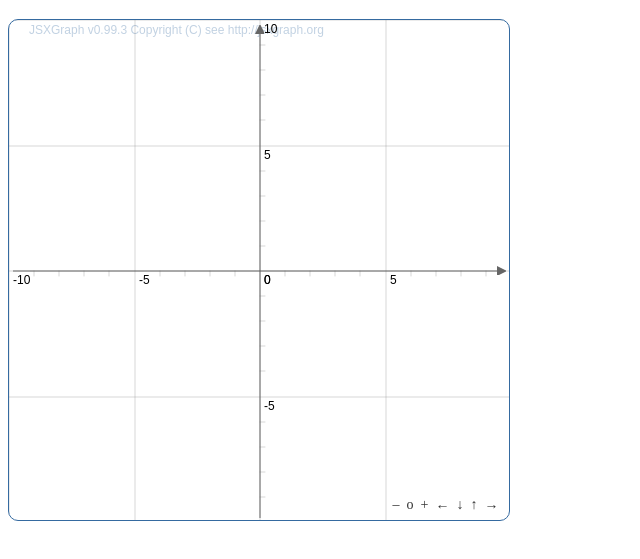
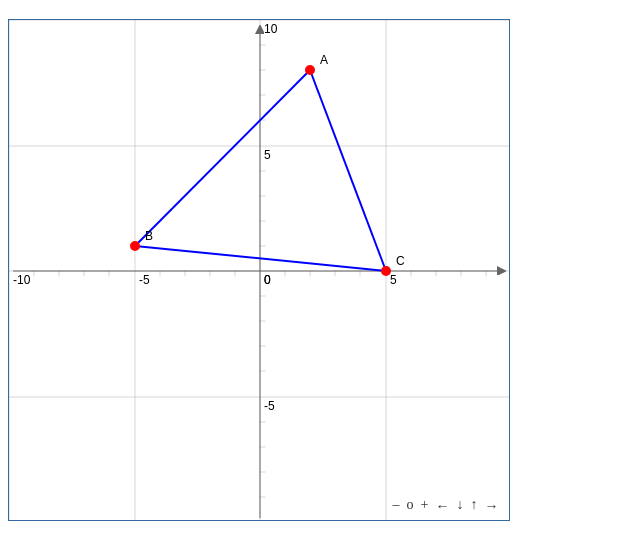
Before and after one commit to erlendr/circumcircle, a website: page index.html in a window 1280 px wide. Shown: the part 61-620 px from the top of the page, without its empty margins (0-640 px from the left). Drawn offline with Linux system fonts and the light colour scheme.

Commit message:
Basic triangle

```diff
--- a/css/screen.css
+++ b/css/screen.css
@@ -1,4 +1,6 @@
-#box {
+.jxgbox {
   width: 500px;
   height: 500px;
+  border-radius: inherit;
+  -webkit-border-radius: inherit;
 }
--- a/js/entry.js
+++ b/js/entry.js
@@ -1,7 +1,45 @@
 (function(){
   var board = JXG.JSXGraph.initBoard('box', {
     boundingbox: [-10, 10, 10, -10],
-    axis: true
+    axis: true,
+    showCopyright: false,
   });
-  console.log(board);
+
+  var pointA = [2,8];
+  var pointB = [-5,1];
+  var pointC = [5,0];
+
+  //Add points for triangle
+  board.create('point', pointA, {
+    name: 'A',
+    strokecolor: 'red',
+  });
+
+  board.create('point', pointB, {
+    name: 'B',
+    strokecolor: 'red',
+  });
+
+  board.create('point', pointC, {
+    name: 'C',
+    strokecolor: 'red',
+  });
+
+  var lineAB = board.create('line', [pointA, pointB], {
+    straightFirst: false,
+    straightLast: false,
+    strokeWidth: 2,
+  });
+
+  var lineAC = board.create('line', [pointA, pointC], {
+    straightFirst: false,
+    straightLast: false,
+    strokeWidth: 2,
+  });
+
+  var lineBC = board.create('line', [pointB, pointC], {
+    straightFirst: false,
+    straightLast: false,
+    strokeWidth: 2,
+  });
 })();
```
